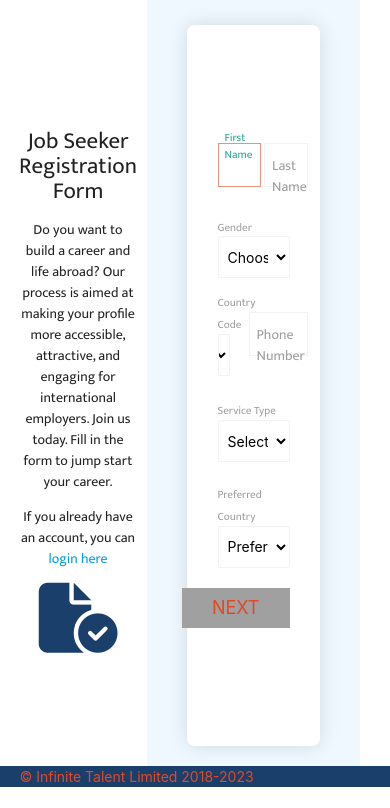
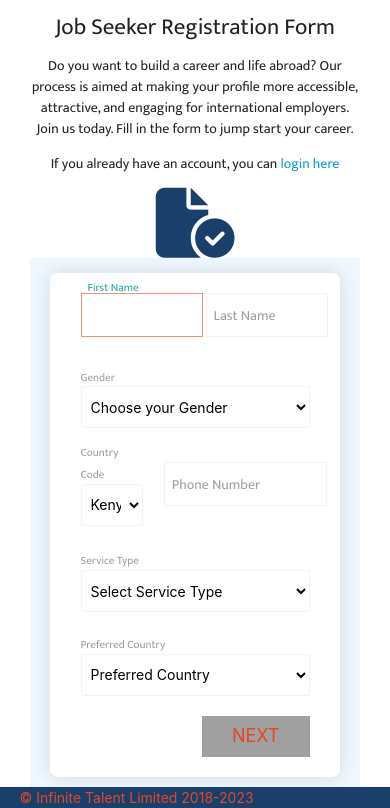
Before and after one commit to xcixor/talent, a Django app: page /accounts/registration/ in a window 390 px wide. Shown: the part 57-865 px from the top of the page. Before the commit the page ends 844 px from the top, so only its background shows below. Run offline with Django 4.2, Linux system fonts and the light colour scheme; parts of the project's set-up code (start-up, migrations or seed data) failed here and were passed over; some libraries are stand-ins or nearby versions.

Commit message:
fix(responsiveness): fix responsiveness in registation

```diff
--- a/app/accounts/static/css/accounts/registration/registration.css
+++ b/app/accounts/static/css/accounts/registration/registration.css
@@ -70,3 +70,20 @@ button.submit-btn {
 button:disabled {
 	background: #a0a0a0;
 }
+
+.form-wrapper {
+	padding: 0px 20px;
+	margin-bottom: 5px;
+}
+
+@media screen and ( max-width: 600px ){
+    .form-wrapper {
+		padding: 0px 10px;
+	}
+	.form-section{
+		padding: 10px 20px;
+	}
+	   .h-100 {
+        height: auto;
+    }
+}
--- a/app/accounts/templates/accounts/registration/registration.html
+++ b/app/accounts/templates/accounts/registration/registration.html
@@ -11,8 +11,8 @@
 
 <section class="px-5 h-100">
   <div class="container h-100">
-    <div class="row d-flex justify-content-center align-items-center h-100">
-      <div class="col s4 h-100 d-flex flex-column justify-content-center align-items-center">
+    <div class="row h-100">
+      <div class="col s12 m4 h-100 d-flex flex-column justify-content-center align-items-center">
 
         <div class="text-center">
           <h5>Job Seeker Registration Form</h5>
@@ -27,10 +27,10 @@
           <i class="fa-solid fa-file-circle-check fa-5x fa-primary"></i>
         </div>
       </div>
-      <div class="col s8 h-100">
+      <div class="col s12 m8 h-100">
 
         <section class="form-section w-100 d-flex flex-column align-items-stretch justify-content-center">
-          <div class="soft-shadow" style="padding:0px 20px; margin-bottom: 5px;">
+          <div class="soft-shadow form-wrapper">
             {% if form.errors %}
             <p class="error"><strong>{% trans "Please correct the errors in the form below." %}</strong></p>
             {% endif %}
--- a/app/common/static/css/common/common.css
+++ b/app/common/static/css/common/common.css
@@ -117,3 +117,7 @@ input.form-check-input {
 .tr-ease-in-out {
     transition: all .2s ease-in-out;
 }
+
+@media screen and ( max-width: 600px ){
+
+}
```
Also changed, not shown: app/accounts/static/css/accounts/common.css (line endings or trailing spaces), app/core/db.sqlite3.
